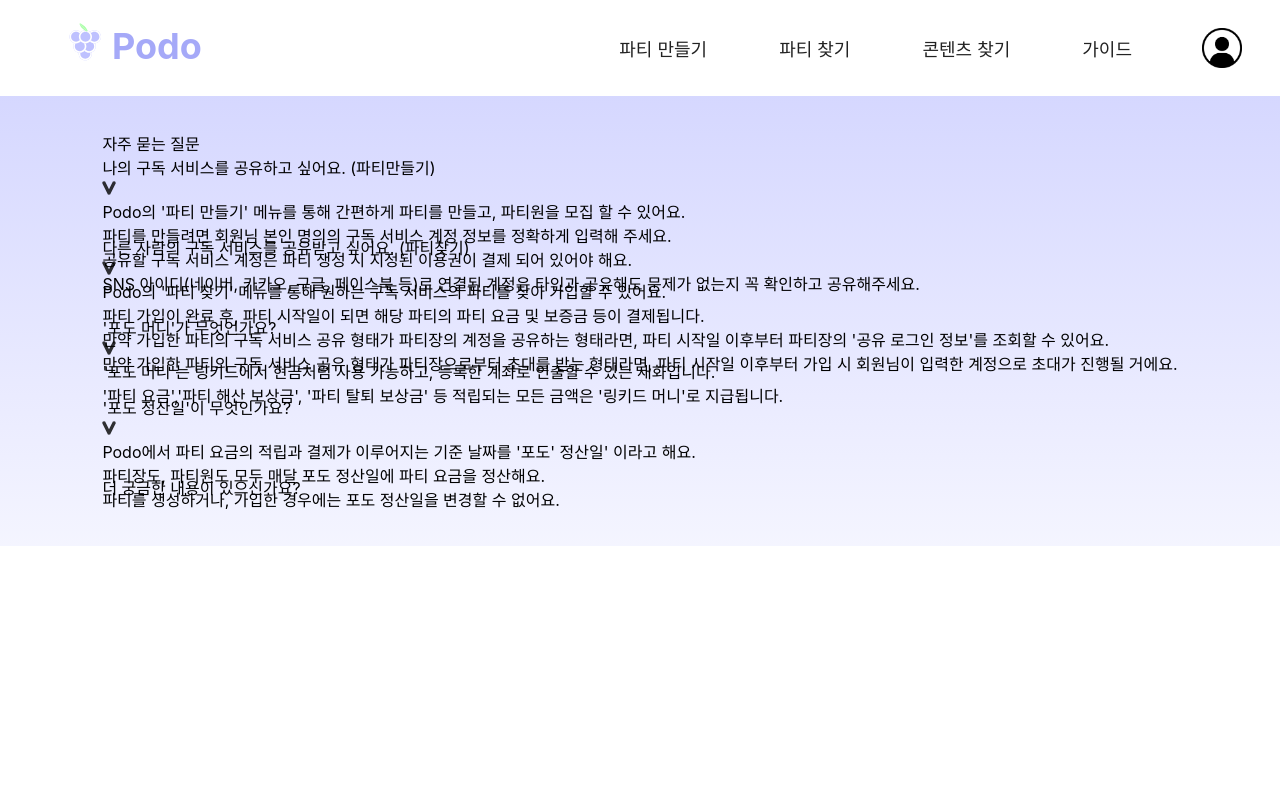
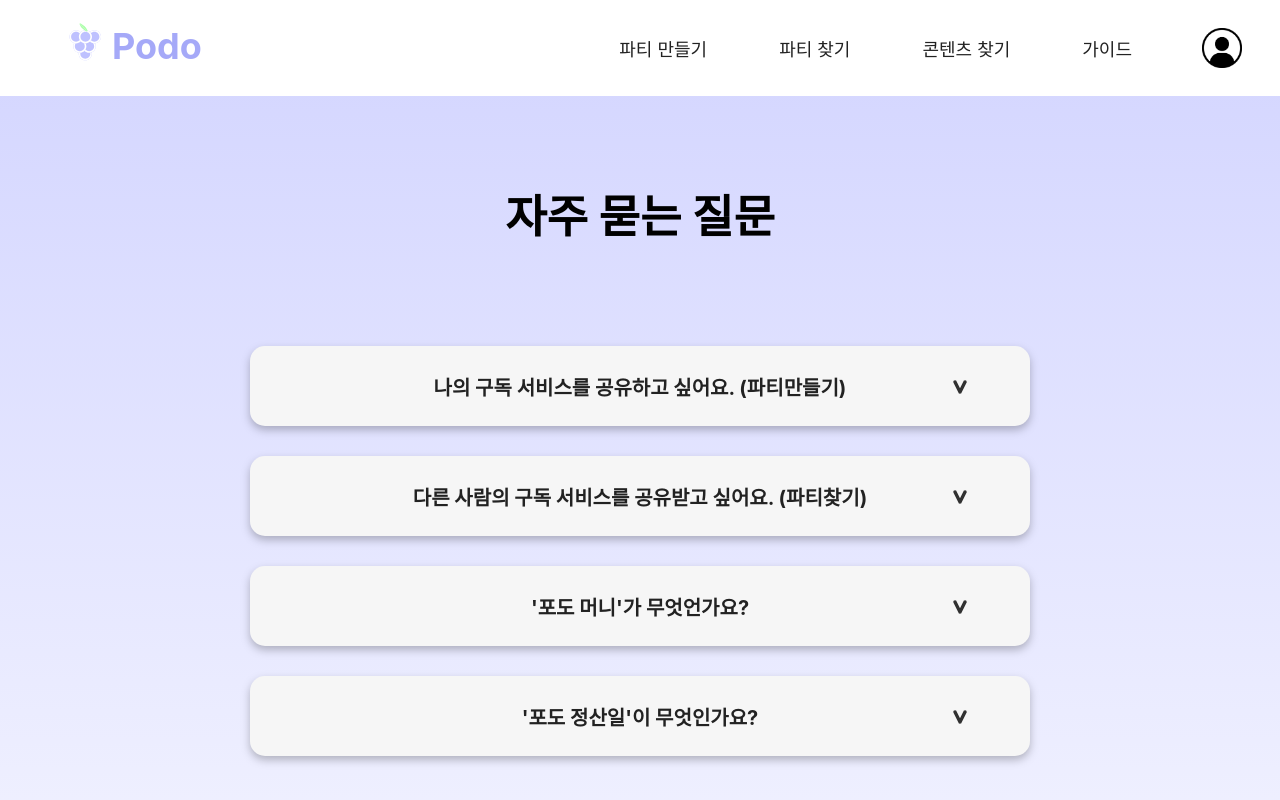
Before and after one commit to westtrain/Podo, a React (Create React App) app in the folder client/: page /guide in a window 1280 px wide. Shown: the top 800 px of the page. Built offline with nearby package versions, Linux system fonts and the light colour scheme; a web font is replaced by a local one.

Commit message:
[client] feat: #83 Fix App.scss

```diff
--- a/client/src/style/App.scss
+++ b/client/src/style/App.scss
@@ -96,3 +96,95 @@ a {
 .hide {
   display: none;
 }
+
+.faq {
+  width: 780px;
+  display: flex;
+  justify-content: center;
+  align-items: center;
+  flex-direction: column;
+
+  .faqheader {
+    font-size: 45px;
+    font-weight: bold;
+    margin-top: 50px;
+  }
+
+  .faqmiddle {
+    margin-top: 70px;
+    width: 100%;
+    display: flex;
+    flex-direction: column;
+
+    .faqmquestion {
+      display: flex;
+      flex-direction: column;
+      // justify-content: center;
+
+      align-items: center;
+      cursor: pointer;
+      border-radius: 15px;
+      position: relative;
+      margin-top: 30px;
+      width: 100%;
+      // height: 80px;
+
+      overflow: hidden;
+      transform-origin: center top;
+      transition: all 0.3s ease-in 0s;
+      background-color: #f6f6f6;
+      filter: drop-shadow(0px 4px 4px rgba(0, 0, 0, 0.25));
+      .faqmunit {
+        display: flex;
+        align-items: center;
+        justify-content: center;
+
+        div {
+          margin-top: 26px;
+          font-size: 20px;
+          font-weight: bold;
+          color: $fontcolor;
+        }
+        img {
+          margin-top: 26px;
+          position: absolute;
+          margin-left: 40em;
+          transform: rotate(0deg);
+        }
+      }
+      .faqmunit:after {
+        img {
+          transform: rotate(180deg);
+          transition: transform 335ms ease 0s;
+        }
+      }
+
+      .faqexp {
+        margin: 30px 30px 0 30px;
+        font-size: 18px;
+        font-weight: 500;
+        color: $fontcolor;
+        div {
+          margin-top: 5px;
+        }
+      }
+    }
+  }
+
+  .faqfooter {
+    cursor: pointer;
+    margin-top: 50px;
+    height: 120px;
+    width: 100%;
+    border-radius: 15px;
+    background-color: $maincolor;
+    display: flex;
+    justify-content: center;
+    align-items: center;
+
+    div {
+      font-size: 25px;
+      color: #fff;
+    }
+  }
+}
```
